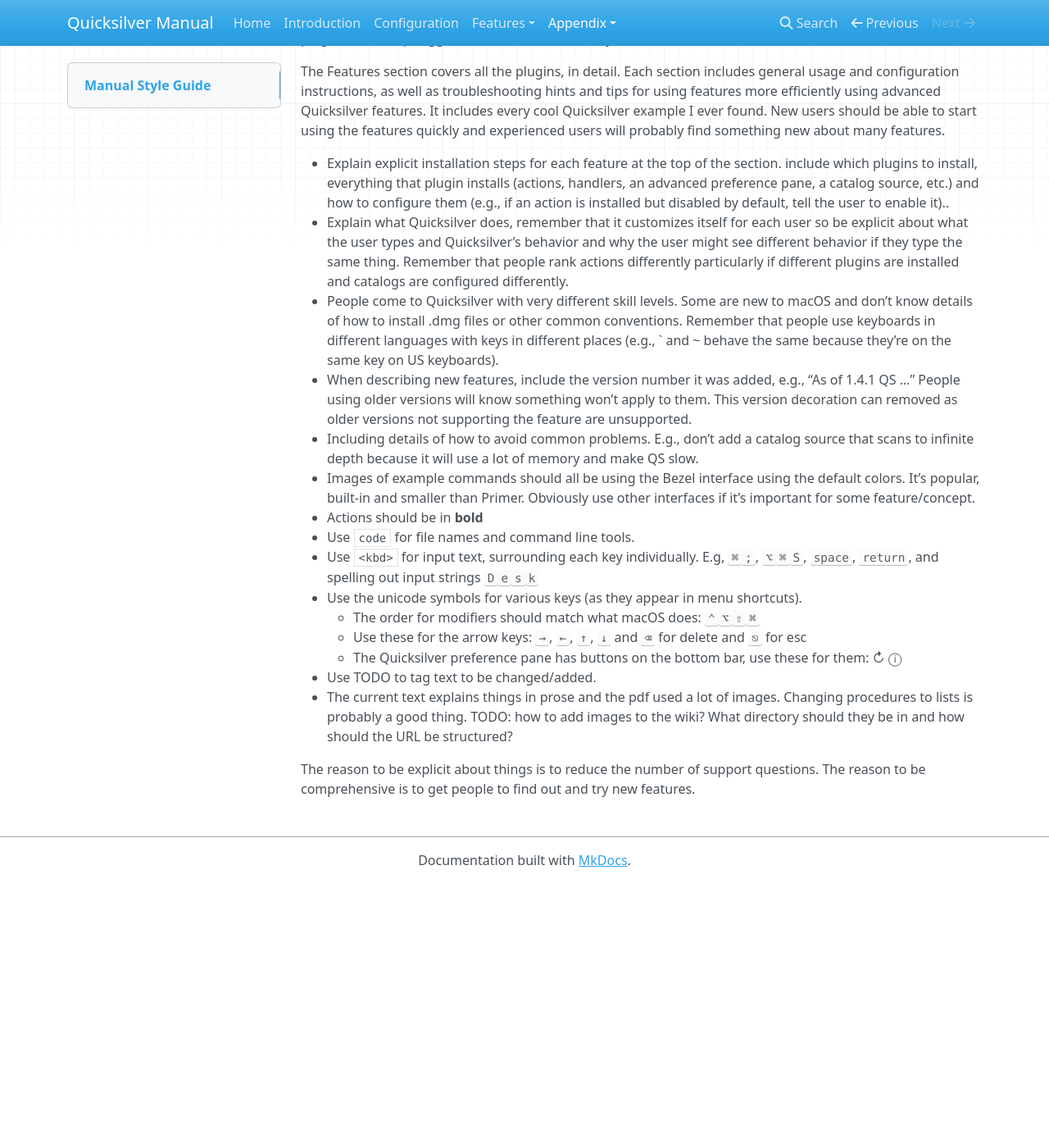
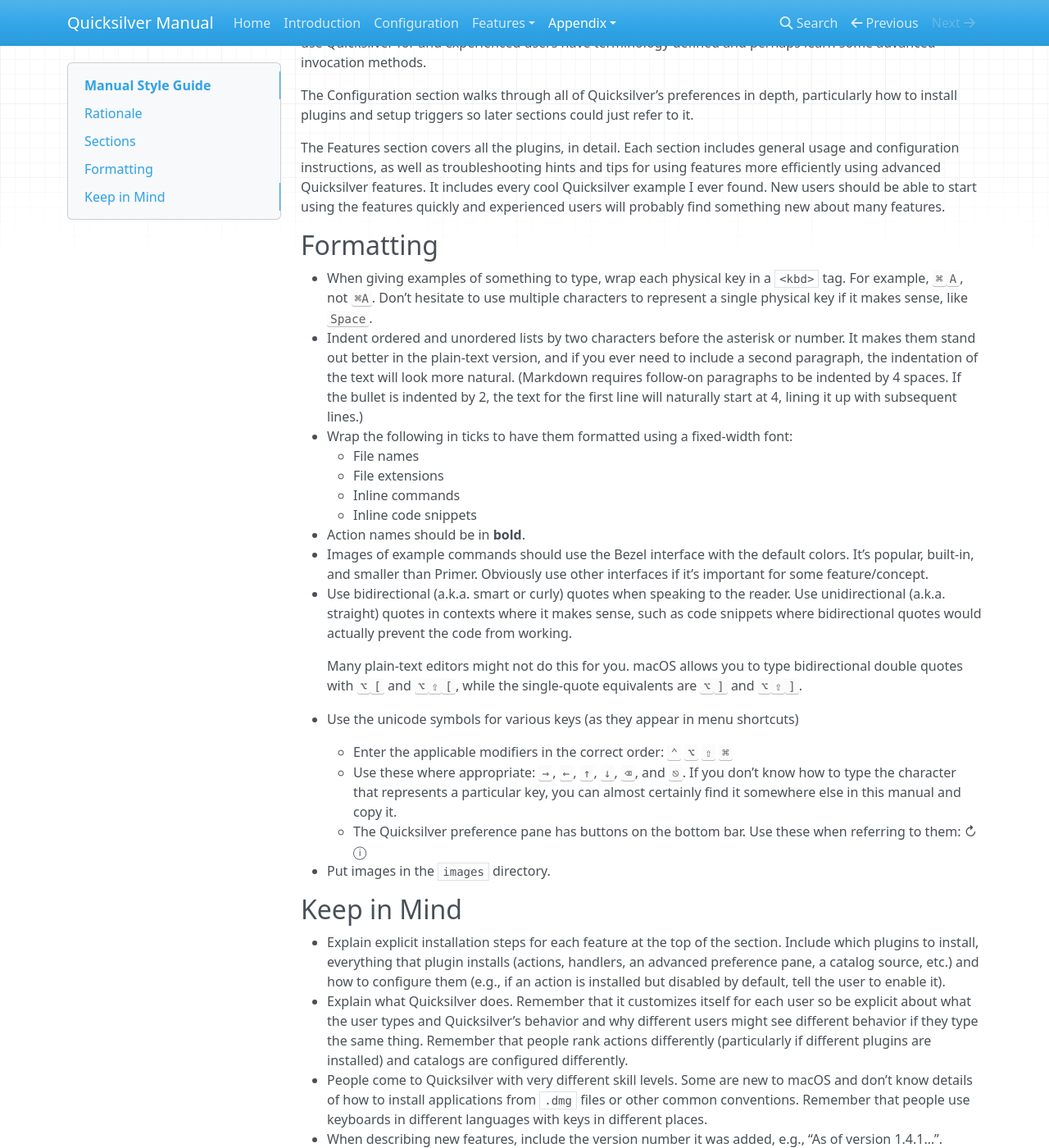
Before and after one commit to quicksilver/manual, an MkDocs documentation site: the page built from docs/Manual Style Notes.md, in a window 1280 px wide and 1400 px high, scrolled down 507 px. Shown: the whole window at 82% size. Built offline with MkDocs 1.6.1, drawn with Linux system fonts in a browser that asks for light colours; nearby versions of some CDN libraries; old or Windows-style settings are respelled for this version of MkDocs; before the commit the page ends 1584 px from its top, so only the background shows below that; some of the changed text lies outside the part shown.

Commit message:
update the style guide

```diff
--- a/docs/Manual Style Notes.md
+++ b/docs/Manual Style Notes.md
@@ -1,29 +1,48 @@
 # Manual Style Guide
+
+## Rationale
 
 The original rationale for the manual was to be a comprehensive guide for Quicksilver. There were many short tutorials and How-To’s for specific things online but nothing that covered all of Quicksilver in depth. Terminology was inconsistent (particularly what the three panes were called) and there weren’t good explanations of why Quicksilver is a great application that everyone should use. There were pockets of info around and that did draw people of all skill levels to try it and given the nature of Quicksilver’s configuration, it led to a lot of support questions from people who didn’t install everything needed for a particular feature.
 
 Given that Quicksilver has so many functions and each user tends to have specific use cases in mind (for some iTunes control was their introduction, for others it was e-mail and contacts, for others finding and manipulating files)  I wanted the manual structured so that people could get directly to functionality that was interesting to them, find complete info, but be shown other things of interest while avoiding duplication as much as possible.
 
+## Sections
+
 The Introduction is intended for everyone to read through from beginning to end. New users find out what to use Quicksilver for and experienced users have terminology defined and perhaps learn some advanced invocation methods.
 
-The Confiiguration section walks through all of Quicksilver’s preferences in depth, particularly how to install plugins and setup triggers so later sections could just refer to it.
+The Configuration section walks through all of Quicksilver’s preferences in depth, particularly how to install plugins and setup triggers so later sections could just refer to it.
 
 The Features section covers all the plugins, in detail. Each section includes general usage and configuration instructions, as well as troubleshooting hints and tips for using features more efficiently using advanced Quicksilver features. It includes every cool Quicksilver example I ever found. New users should be able to start using the features quickly and experienced users will probably find something new about many features.
 
-- Explain explicit installation steps for each feature at the top of the section. include which plugins to install, everything that plugin installs (actions, handlers, an advanced preference pane, a catalog source, etc.) and how to configure them (e.g., if an action is installed but disabled by default, tell the user to enable it)..
-- Explain what Quicksilver does, remember that it customizes itself for each user so be explicit about what the user types and Quicksilver’s behavior and why the user might see different behavior if they type the same thing. Remember that people  rank actions differently particularly if different plugins are installed and catalogs are configured differently.
-- People come to Quicksilver with very different skill levels. Some are new to macOS and don’t know details of how to install .dmg files or other common conventions. Remember that people use keyboards in different languages with keys in different places (e.g., ` and ~ behave the same because they’re on the same key on US keyboards).
-- When describing new features, include the version number it was added, e.g., “As of 1.4.1 QS …” People using older versions will know something won’t apply to them. This version decoration can removed as older versions not supporting the feature are unsupported.
-- Including details of how to avoid common problems. E.g., don’t add a catalog source that scans to infinite depth because it will use a lot of memory and make QS slow.
-- Images of example commands should all be using the Bezel interface using the default colors. It’s popular, built-in and smaller than Primer. Obviously use other interfaces if it’s important for some feature/concept.
-- Actions should be in **bold**
-- Use `code` for file names and command line tools.
-- Use `<kbd>` for input text, surrounding each key individually. E.g, <kbd>⌘</kbd><kbd>;</kbd>, <kbd>⌥</kbd><kbd>⌘</kbd><kbd>S</kbd>, <kbd>space</kbd>, <kbd>return</kbd>, and spelling out input strings  <kbd>D</kbd><kbd>e</kbd><kbd>s</kbd><kbd>k</kbd>
-- Use the unicode symbols for various keys (as they appear in menu shortcuts).
-	- The order for modifiers should match what macOS does: <kbd>⌃</kbd><kbd>⌥</kbd><kbd>⇧</kbd><kbd>⌘</kbd>
-	- Use these for the arrow keys: <kbd>→</kbd>, <kbd>←</kbd>, <kbd>↑</kbd>, <kbd>↓</kbd> and <kbd>⌫</kbd> for delete and <kbd>⎋</kbd> for esc
-	- The Quicksilver preference pane has buttons on the bottom bar, use these for them: ↻ ⓘ
-- Use TODO to tag text to be changed/added.
-- The current text explains things in prose and the pdf used a lot of images. Changing procedures to lists is probably a good thing. TODO: how to add images to the wiki? What directory should they be in and how should the URL be structured?
+## Formatting
+
+  * When giving examples of something to type, wrap each physical key in a `<kbd>` tag. For example, <kbd>⌘</kbd><kbd>A</kbd>, not <kbd>⌘A</kbd>. Don’t hesitate to use multiple characters to represent a single physical key if it makes sense, like <kbd>Space</kbd>.
+  * Indent ordered and unordered lists by two characters before the asterisk or number. It makes them stand out better in the plain-text version, and if you ever need to include a second paragraph, the indentation of the text will look more natural. (Markdown requires follow-on paragraphs to be indented by 4 spaces. If the bullet is indented by 2, the text for the first line will naturally start at 4, lining it up with subsequent lines.)
+  * Wrap the following in ticks to have them formatted using a fixed-width font:
+    * File names
+    * File extensions
+    * Inline commands
+    * Inline code snippets
+  * Action names should be in **bold**.
+  * Images of example commands should use the Bezel interface with the default colors. It’s popular, built-in, and smaller than Primer. Obviously use other interfaces if it’s important for some feature/concept.
+  * Use bidirectional (a.k.a. smart or curly) quotes when speaking to the reader. Use unidirectional (a.k.a. straight) quotes in contexts where it makes sense, such as code snippets where bidirectional quotes would actually prevent the code from working.
+
+    Many plain-text editors might not do this for you. macOS allows you to type bidirectional double quotes with <kbd>⌥</kbd><kbd>[</kbd> and <kbd>⌥</kbd><kbd>⇧</kbd><kbd>[</kbd>, while the single-quote equivalents are <kbd>⌥</kbd><kbd>]</kbd> and <kbd>⌥</kbd><kbd>⇧</kbd><kbd>]</kbd>.
+
+  * Use the unicode symbols for various keys (as they appear in menu shortcuts)
+    * Enter the applicable modifiers in the correct order: <kbd>⌃</kbd> <kbd>⌥</kbd> <kbd>⇧</kbd> <kbd>⌘</kbd>
+  	* Use these where appropriate: <kbd>→</kbd>, <kbd>←</kbd>, <kbd>↑</kbd>, <kbd>↓</kbd>, <kbd>⌫</kbd>, and <kbd>⎋</kbd>. If you don’t know how to type the character that represents a particular key, you can almost certainly find it somewhere else in this manual and copy it.
+  	* The Quicksilver preference pane has buttons on the bottom bar. Use these when referring to them: ↻ ⓘ
+  * Put images in the `images` directory.
+
+## Keep in Mind
+
+  * Explain explicit installation steps for each feature at the top of the section. Include which plugins to install, everything that plugin installs (actions, handlers, an advanced preference pane, a catalog source, etc.) and how to configure them (e.g., if an action is installed but disabled by default, tell the user to enable it).
+  * Explain what Quicksilver does. Remember that it customizes itself for each user so be explicit about what the user types and Quicksilver’s behavior and why different users might see different behavior if they type the same thing. Remember that people rank actions differently (particularly if different plugins are installed) and catalogs are configured differently.
+  * People come to Quicksilver with very different skill levels. Some are new to macOS and don’t know details of how to install applications from `.dmg` files or other common conventions. Remember that people use keyboards in different languages with keys in different places.
+  * When describing new features, include the version number it was added, e.g., “As of version 1.4.1…”. People using older versions will know something won’t apply to them. This version decoration can removed as older versions not supporting the feature are unsupported.
+  * Include details of how to avoid common problems. e.g., Don’t add a catalog source that scans to infinite depth because it will use a lot of memory and make Quicksilver slow.
+  * Use “TODO” to tag text to be changed/added.
+  * The current text explains things in prose and the original PDF used a lot of images. Changing procedures to lists is probably a good thing.
 
 The reason to be explicit about things is to reduce the number of support questions. The reason to be comprehensive is to get people to find out and try new features.
```
